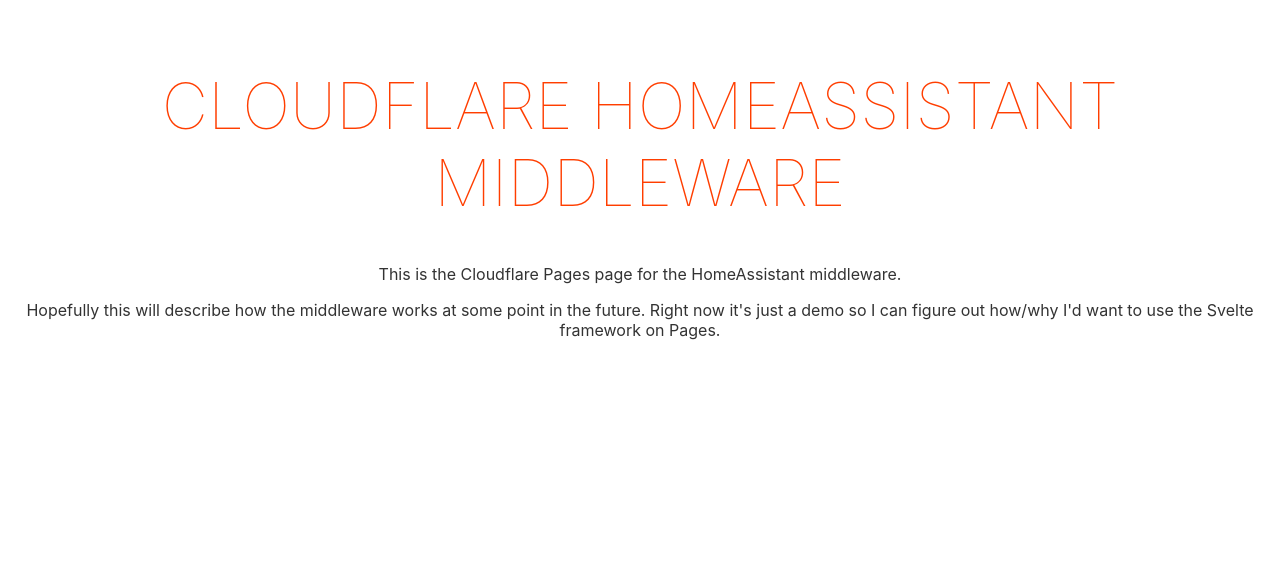
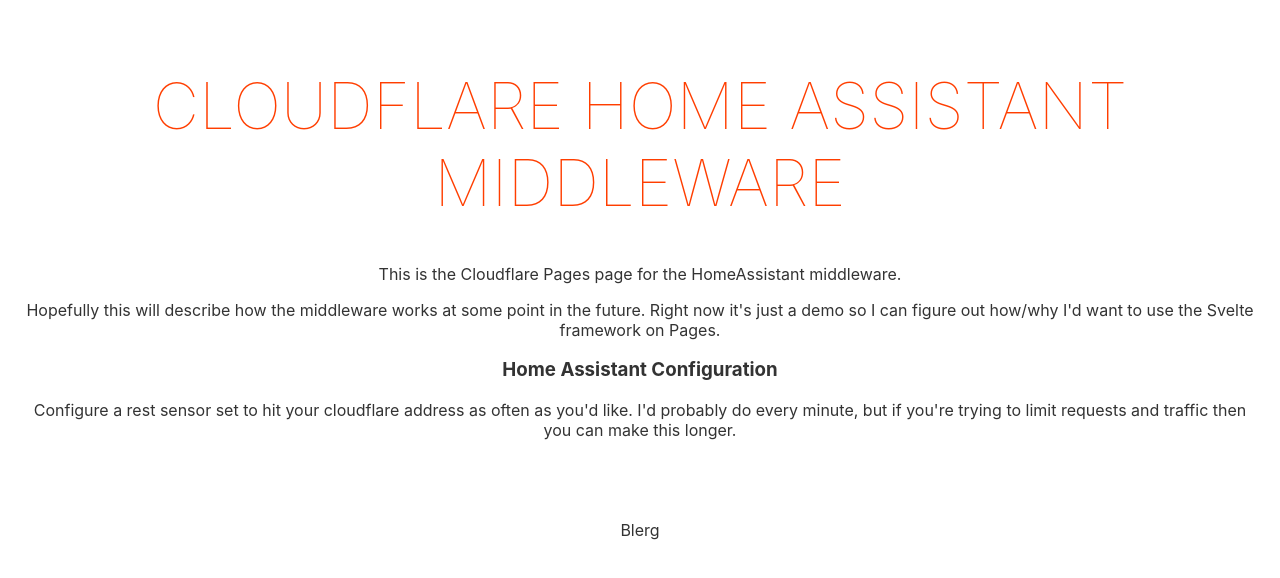
Before and after one commit to iktucker/cloudflare-ha-middleman, a Svelte app: page / in a window 1280 px wide. Shown: the top 578 px of the page. Built offline with nearby package versions, Linux system fonts and the light colour scheme.

Commit message:
Updated page content

```diff
--- a/src/App.svelte
+++ b/src/App.svelte
@@ -1,9 +1,18 @@
 <main>
-	<h1>Cloudflare HomeAssistant Middleware</h1>
+	<h1>Cloudflare Home Assistant Middleware</h1>
 	<p>This is the Cloudflare Pages page for the HomeAssistant middleware.</p>
 	<p>
 		Hopefully this will describe how the middleware works at some point in the future. Right now it's just a demo so I can figure out how/why I'd want to use the Svelte framework on Pages.
 	</p>
+	<h3>Home Assistant Configuration</h3>
+	<p>
+		Configure a rest sensor set to hit your cloudflare address as often as you'd like. I'd probably do every minute, but if you're trying to limit requests and traffic then you can make this longer.
+	</p>
+	<div style="padding: 3rem;">
+		<p>
+			Blerg
+		</p>
+	</div>
 </main>
 
 <style>
```
